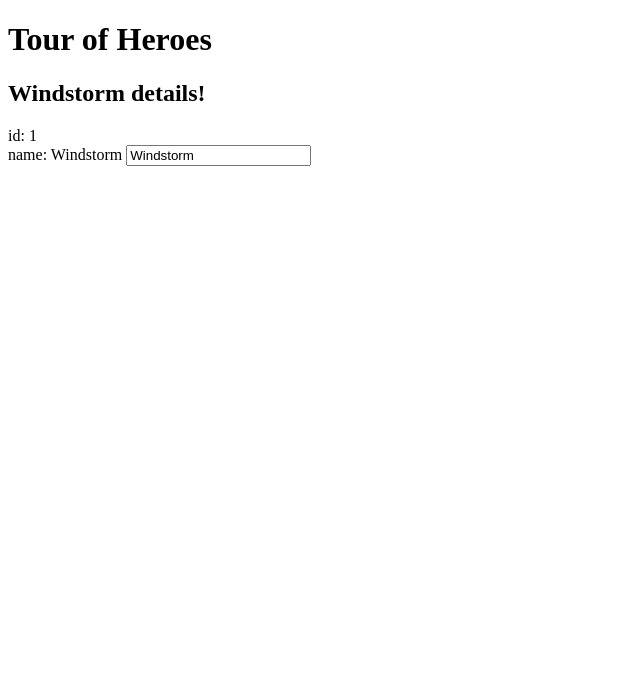
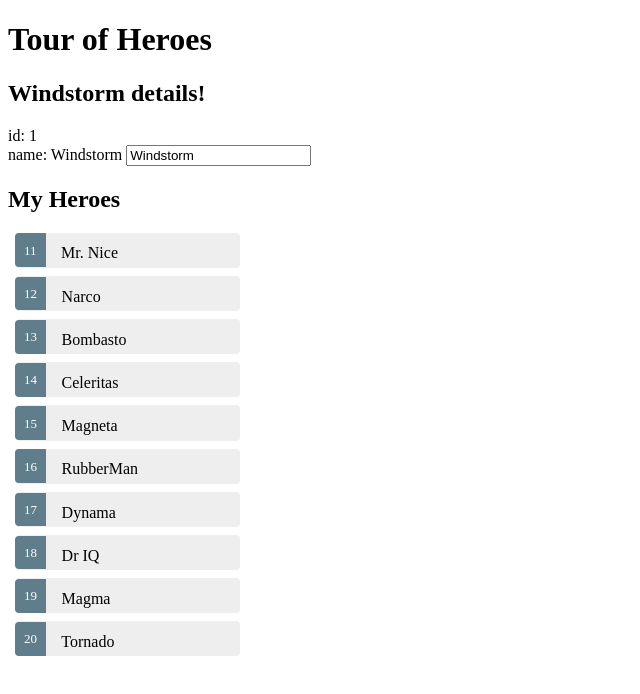
Before and after one commit to akshayrana1139/intro-angular-heroes, an Angular app: page / in a window 1280 px wide. Shown: the top 694 px of the page, without its empty margins (0-640 px from the left). Built offline with nearby package versions, Linux system fonts and the light colour scheme.

Commit message:
master/detail

```diff
--- a/src/app/app.component.css
+++ b/src/app/app.component.css
@@ -0,0 +1,47 @@
+.selected {
+    background-color: #CFD8DC !important;
+    color: white;
+  }
+  .heroes {
+    margin: 0 0 2em 0;
+    list-style-type: none;
+    padding: 0;
+    width: 15em;
+  }
+  .heroes li {
+    cursor: pointer;
+    position: relative;
+    left: 0;
+    background-color: #EEE;
+    margin: .5em;
+    padding: .3em 0;
+    height: 1.6em;
+    border-radius: 4px;
+  }
+  .heroes li.selected:hover {
+    background-color: #BBD8DC !important;
+    color: white;
+  }
+  .heroes li:hover {
+    color: #607D8B;
+    background-color: #DDD;
+    left: .1em;
+  }
+  .heroes .text {
+    position: relative;
+    top: -3px;
+  }
+  .heroes .badge {
+    display: inline-block;
+    font-size: small;
+    color: white;
+    padding: 0.8em 0.7em 0 0.7em;
+    background-color: #607D8B;
+    line-height: 1em;
+    position: relative;
+    left: -1px;
+    top: -4px;
+    height: 1.8em;
+    margin-right: .8em;
+    border-radius: 4px 0 0 4px;
+  }
--- a/src/app/app.component.html
+++ b/src/app/app.component.html
@@ -5,3 +5,19 @@
   <label>name: </label>{{hero.name}}
   <input [(ngModel)]="hero.name" placeholder="name">
   </div>
+
+<h2>My Heroes</h2>
+<ul class="heroes">
+  <li *ngFor="let hero of heroes" (click)=onSelect()>
+    <span class="badge">{{hero.id}}</span> {{hero.name}}
+  </li>
+</ul>
+
+<div *ngIf="selectedHero">
+  <h2>{{selectedHero.name}} details!</h2>
+  <div><label>id: </label>{{selectedHero.id}}</div>
+  <div>
+    <label>name: </label>
+    <input [(ngModel)]="selectedHero.name" placeholder="name"/>
+  </div>
+</div>
--- a/src/app/app.component.ts
+++ b/src/app/app.component.ts
@@ -16,4 +16,23 @@
   id: 1,
   name: 'Windstorm'
 };
+heroes = HEROES;
+selectedHero: Hero;
+onSelect(hero: Hero): void {
+  console.log("Click")
+  this.selectedHero = hero;
 }
+}
+
+const HEROES: Hero[] = [
+  { id: 11, name: 'Mr. Nice' },
+  { id: 12, name: 'Narco' },
+  { id: 13, name: 'Bombasto' },
+  { id: 14, name: 'Celeritas' },
+  { id: 15, name: 'Magneta' },
+  { id: 16, name: 'RubberMan' },
+  { id: 17, name: 'Dynama' },
+  { id: 18, name: 'Dr IQ' },
+  { id: 19, name: 'Magma' },
+  { id: 20, name: 'Tornado' }
+];
```
